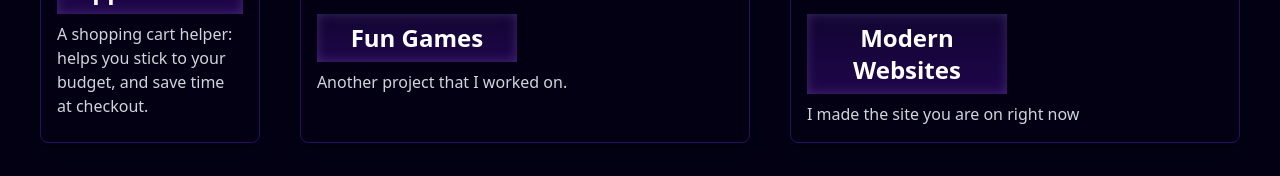
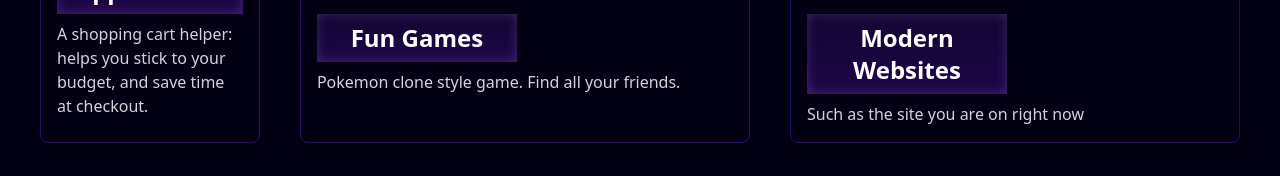
Before and after one commit to liuslius/space-portfolio, a Next.js app: page / in a window 1280 px wide. Shown: the part 1279-1455 px from the top of the page. Built offline with nearby package versions, Linux system fonts and the light colour scheme; a web font is replaced by a local one.

Commit message:
image path

```diff
--- a/components/main/Hero.tsx
+++ b/components/main/Hero.tsx
@@ -10,7 +10,7 @@ const Hero = () => {
         loop
         className="rotate-180 absolute top-[-340px] left-0 z-[1] w-full h-full object-cover"
       >
-        <source src="/public/blackhole.webm" type="video/webm" />
+        <source src="/blackhole.webm" type="video/webm" />
       </video>
       <HeroContent />
     </div>
--- a/components/main/Navbar.tsx
+++ b/components/main/Navbar.tsx
@@ -11,7 +11,7 @@ const Navbar = () => {
           className="h-auto w-auto flex flex-row items-center"
         >
           <Image
-            src="/public/NavLogo.png"
+            src="/NavLogo.png"
             alt="logo"
             width={70}
             height={70}
--- a/components/main/Projects.tsx
+++ b/components/main/Projects.tsx
@@ -1,5 +1,6 @@
 import React from "react";
 import ProjectCard from "../sub/ProjectCard";
+import Link from "next/link";
 
 const Projects = () => {
   return (
@@ -12,20 +13,20 @@ const Projects = () => {
       </h1>
       <div className="h-full w-full flex flex-col md:flex-row gap-10 px-10">
         <ProjectCard
-          // href="https://shopping-cart-budget-helper.glitch.me"
-          src="/public/shopping-cart.png"
+          src="/shopping-cart.png"
           title="Interactive Applications"
           description="A shopping cart helper: helps you stick to your budget, and save time at checkout."
+          // href="https://shopping-cart-budget-helper.glitch.me"
         />
         <ProjectCard
-          src="/public/CardImage.png"
+          src="/CardImage.png"
           title="Fun Games"
-          description="Another project that I worked on."
+          description="Pokemon clone style game. Find all your friends."
         />
         <ProjectCard
-          src="/public/SpaceWebsite.png"
+          src="/SpaceWebsite.png"
           title="Modern Websites"
-          description="I made the site you are on right now"
+          description="Such as the site you are on right now"
         />
       </div>
     </div>
--- a/components/sub/ContactForm.tsx
+++ b/components/sub/ContactForm.tsx
@@ -28,7 +28,11 @@ const ContactForm = () => {
           className="w-full px-3 py-2 text-sm text-grey-200 placeholder-grey-400 bg-white border-0 rounded shadow"
         />
       </div>
-      <button className="px-6 mb-5 py-3 text-sm font-bold text-white uppercase transition-all duration-150 ease-linear bg-blue-500 hover:bg-blue-400">
+      <button
+        type="submit"
+        // onClick={() => console.log("you clicked")}
+        className="px-6 mb-5 py-3 text-sm font-bold text-white uppercase transition-all duration-150 ease-linear bg-blue-500 hover:bg-blue-400"
+      >
         Send message
       </button>
     </form>
--- a/components/sub/HeroContent.tsx
+++ b/components/sub/HeroContent.tsx
@@ -69,7 +69,7 @@ const HeroContent = () => {
         </span>
         Games */}
         <Image
-          src="/public/mainIconsdark.svg"
+          src="/mainIconsdark.svg"
           alt="work icons"
           height={650}
           width={650}
--- a/components/sub/SkillDataProvider.tsx
+++ b/components/sub/SkillDataProvider.tsx
@@ -12,12 +12,7 @@ interface Props {
   index: number;
 }
 
-const SkillDataProvider = ({
-  src = "/public",
-  width,
-  height,
-  index,
-}: Props) => {
+const SkillDataProvider = ({ src = "", width, height, index }: Props) => {
   const { ref, inView } = useInView({
     triggerOnce: true,
   });
--- a/next.config.mjs
+++ b/next.config.mjs
@@ -1,7 +1,7 @@
 /** @type {import('next').NextConfig} */
 const nextConfig = {
-  basePath: "/public",
-  //output: "export", // <=== enables static exports
+  basePath: "",
+  output: "export", // <=== enables static exports
   images: { unoptimized: true },
   reactStrictMode: true,
 };
```
